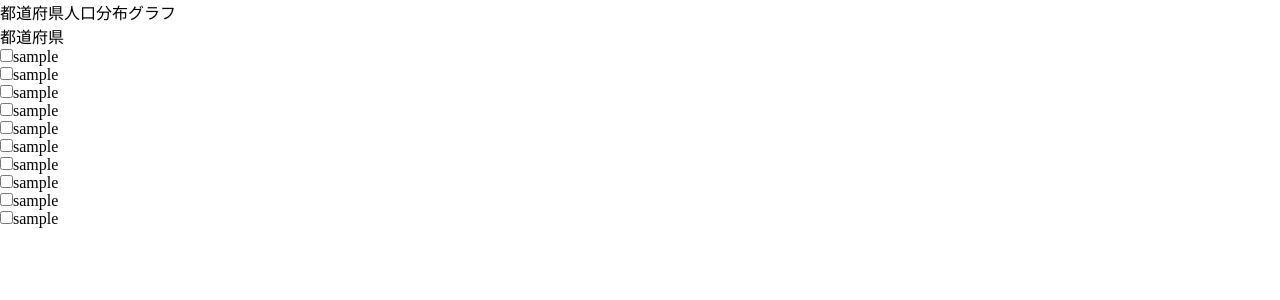
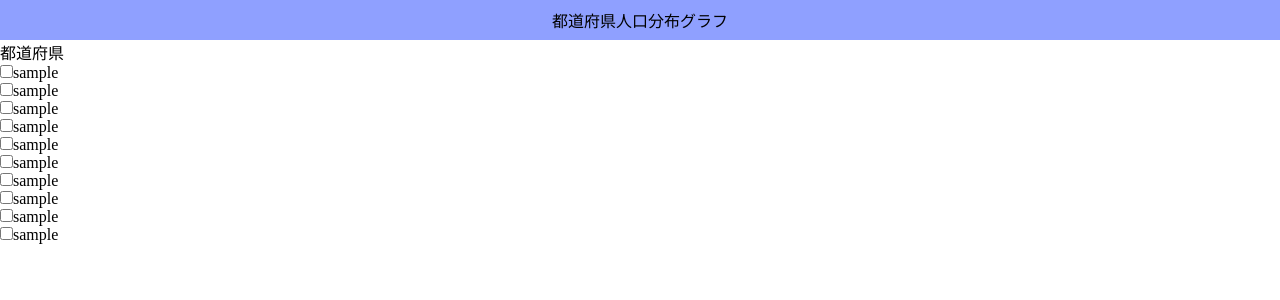
Before and after one commit to mnt3710/public-yumemi-frontend-cording-test, a Nuxt app: page / in a window 1280 px wide. Shown: the top 300 px of the page. Built offline with nearby package versions, Linux system fonts and the light colour scheme.

Commit message:
headerにflex追加

```diff
--- a/components/index/organisms/Header.vue
+++ b/components/index/organisms/Header.vue
@@ -12,3 +12,13 @@ export default Vue.extend({
   components: { HeaderTitle },
 })
 </script>
+
+<style scoped>
+.index-organisms-header {
+  display: flex;
+  justify-content: center;
+  align-items: center;
+  height: 5vh;
+  background-color: #3856ff8f;
+}
+</style>
```
